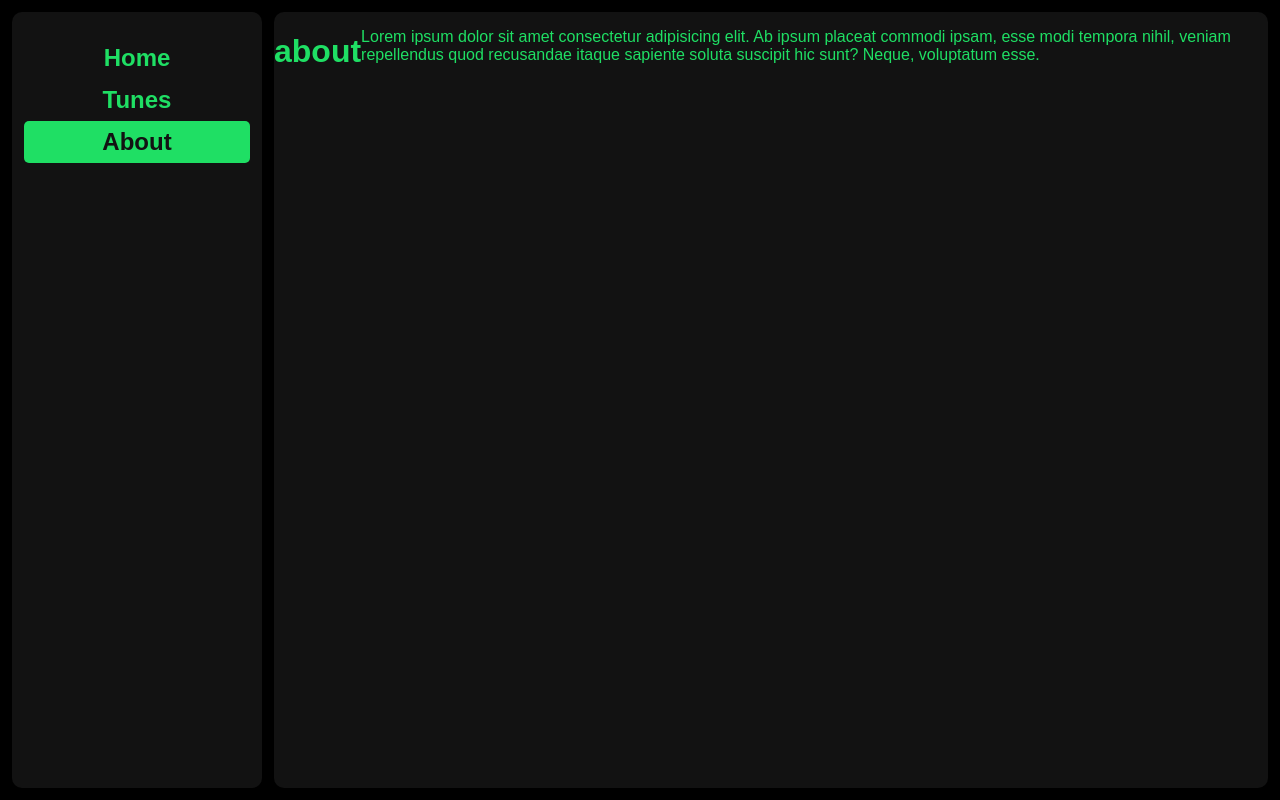
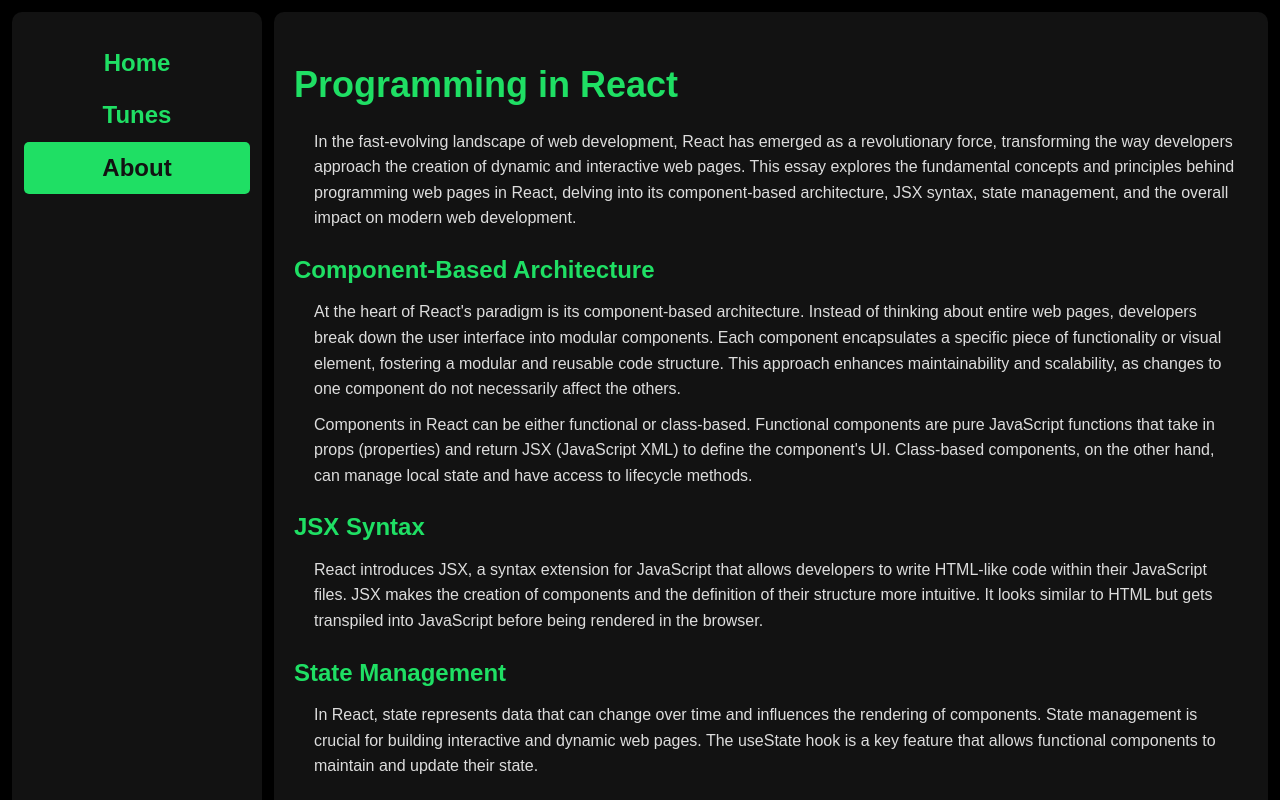
Before and after one commit to Daniel-Zitnik/react-app, a React (Create React App) app: page /about in a window 1280 px wide. Shown: the top 800 px of the page. Built offline with nearby package versions, Linux system fonts and the light colour scheme.

Commit message:
about styles

```diff
--- a/src/App.tsx
+++ b/src/App.tsx
@@ -12,7 +12,7 @@ import About from './pages/About';
 function App() {
     return (
         <div className="App">
-            <header style={{ height: `calc( 100vh - 24px )` }}>
+            <header style={{ minHeight: `calc( 100vh - 24px )` }}>
                 <nav>
                     <NavLink to="/">Home</NavLink>
                     <NavLink to="/tunes">Tunes</NavLink>
@@ -20,7 +20,7 @@ function App() {
                 </nav>
             </header>
 
-            <main style={{ height: `calc( 100vh - 24px )` }}>
+            <main style={{ minHeight: `calc( 100vh - 24px )` }}>
                 <Routes>
                     <Route path='/' Component={Home} />
                     <Route path='/tunes' Component={Tunes} />
--- a/src/pages/About.tsx
+++ b/src/pages/About.tsx
@@ -6,11 +6,26 @@ type Props = {}
 
 const About = (props: Props) => {
     return (
-        <>
-        <h1>about</h1>
+        <div className={styles.container}>
+            <h1>Programming in React</h1>
+            <p>In the fast-evolving landscape of web development, React has emerged as a revolutionary force, transforming the way developers approach the creation of dynamic and interactive web pages. This essay explores the fundamental concepts and principles behind programming web pages in React, delving into its component-based architecture, JSX syntax, state management, and the overall impact on modern web development.</p>
 
-        <p>Lorem ipsum dolor sit amet consectetur adipisicing elit. Ab ipsum placeat commodi ipsam, esse modi tempora nihil, veniam repellendus quod recusandae itaque sapiente soluta suscipit hic sunt? Neque, voluptatum esse.</p>
-        </>
+            <h2>Component-Based Architecture</h2>
+            <p>At the heart of React's paradigm is its component-based architecture. Instead of thinking about entire web pages, developers break down the user interface into modular components. Each component encapsulates a specific piece of functionality or visual element, fostering a modular and reusable code structure. This approach enhances maintainability and scalability, as changes to one component do not necessarily affect the others.</p>
+            <p>Components in React can be either functional or class-based. Functional components are pure JavaScript functions that take in props (properties) and return JSX (JavaScript XML) to define the component's UI. Class-based components, on the other hand, can manage local state and have access to lifecycle methods.</p>
+
+            <h2>JSX Syntax</h2>
+            <p>React introduces JSX, a syntax extension for JavaScript that allows developers to write HTML-like code within their JavaScript files. JSX makes the creation of components and the definition of their structure more intuitive. It looks similar to HTML but gets transpiled into JavaScript before being rendered in the browser.</p>
+
+            <h2>State Management</h2>
+            <p>In React, state represents data that can change over time and influences the rendering of components. State management is crucial for building interactive and dynamic web pages. The useState hook is a key feature that allows functional components to maintain and update their state.</p>
+
+            <h2>React Router for Navigation</h2>
+            <p>For building multi-page applications in React, developers commonly use React Router. This library facilitates the creation of routes, allowing users to navigate between different pages without the need for a full-page reload.</p>
+
+            <h2>Conclusion</h2>
+            <p>In conclusion, React has significantly impacted the landscape of web development by introducing a component-based approach, JSX syntax, and efficient state management. This library empowers developers to create modular, scalable, and interactive web pages with ease. As the web development ecosystem continues to evolve, React stands as a powerful tool shaping the future of modern web programming. Its emphasis on simplicity, reusability, and performance has made it a go-to choice for developers aiming to build sophisticated and responsive user interfaces on the web.</p>
+        </div>
     )
 }
 
--- a/src/styles/About.module.scss
+++ b/src/styles/About.module.scss
@@ -0,0 +1,18 @@
+.container {
+    margin: 20px;
+}
+
+h1 {
+    font-size: 36px;
+    margin-bottom: 15px;
+}
+
+h2 {
+    font-size: 24px;
+    margin-bottom: 10px;
+}
+
+p {
+    margin: 10px;
+    margin-left: 20px;
+}
--- a/src/styles/_variables.scss
+++ b/src/styles/_variables.scss
@@ -4,3 +4,4 @@ $black: #000;
 $dark-gray: #121212;
 $gray: #181818;
 $light-gray: #282828;
+$white: #ddd;
--- a/src/styles/main.scss
+++ b/src/styles/main.scss
@@ -5,6 +5,12 @@ body {
     color: $green;
     margin: 0;
     font-family: Arial, Helvetica, sans-serif;
+    font-size: 16px;
+    line-height: 1.6;
+}
+
+p {
+    color: $white;
 }
 
 .App {
@@ -26,4 +32,5 @@ main {
     border-radius: 10px;
     display: flex;
     margin-left: 12px;
+    flex-direction: column;
 }
```
